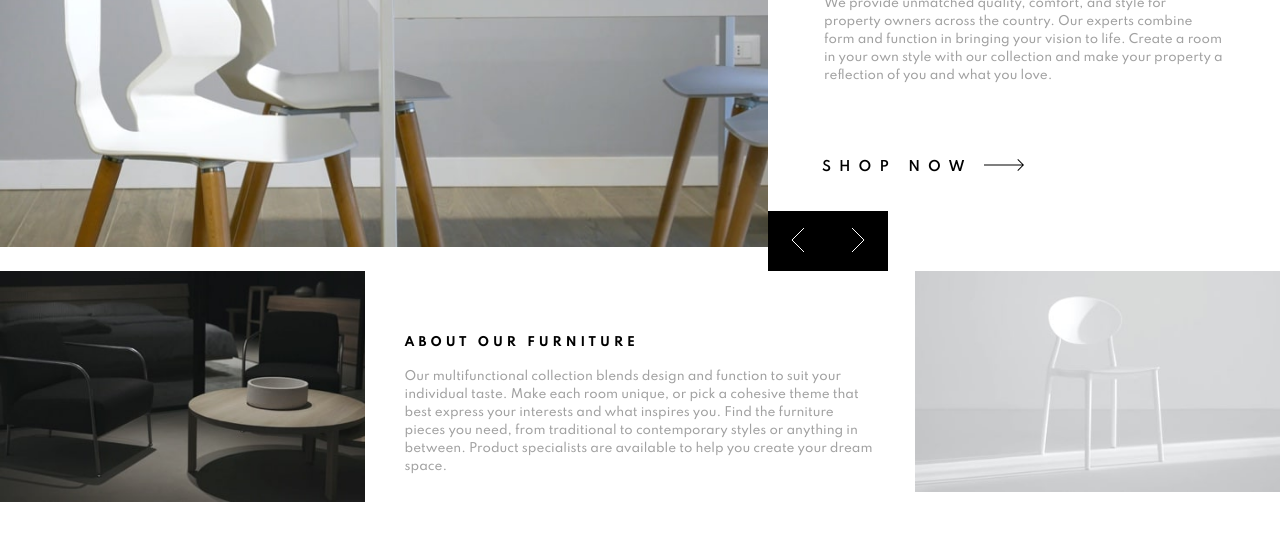
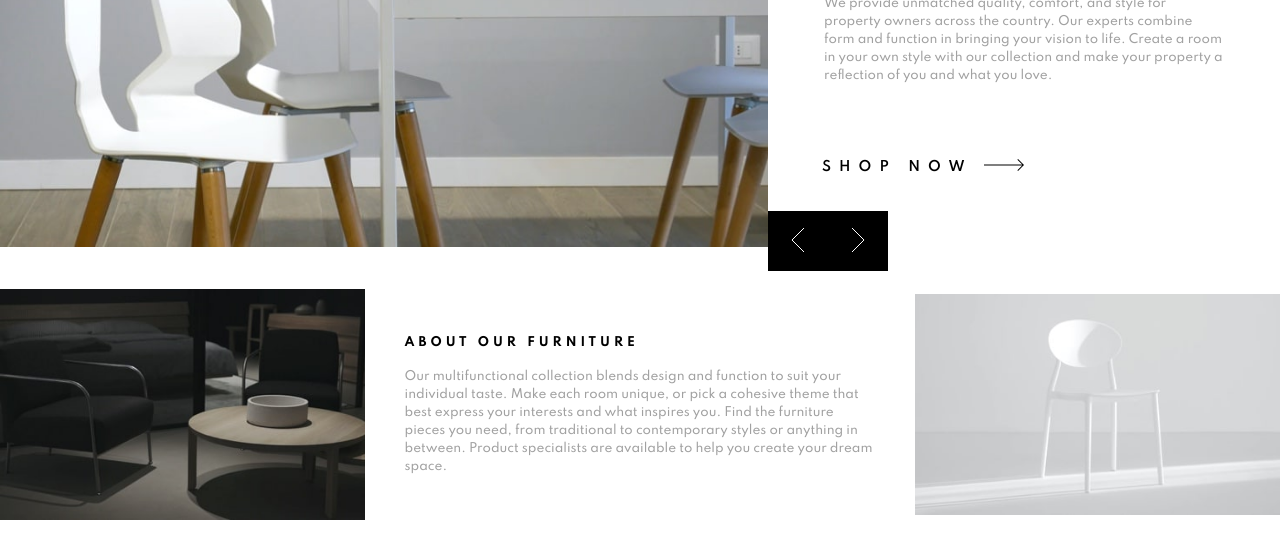
Before and after one commit to jesusrmz19/roomhomepage, a website built with Parcel: page index.html in a window 1280 px wide. Shown: the part 262-800 px from the top of the page. Built offline with nearby package versions, Linux system fonts and the light colour scheme.

Commit message:
Fix bug that move img in about to the left

```diff
--- a/src/css/about.css
+++ b/src/css/about.css
@@ -4,10 +4,9 @@
 
 .about--img {
   overflow: hidden;
-}
-
-.about--img img {
-  object-position: -30px;
+  display: flex;
+  justify-content: center;
+  align-items: center;
 }
 
 .about--txt h3 {
```
